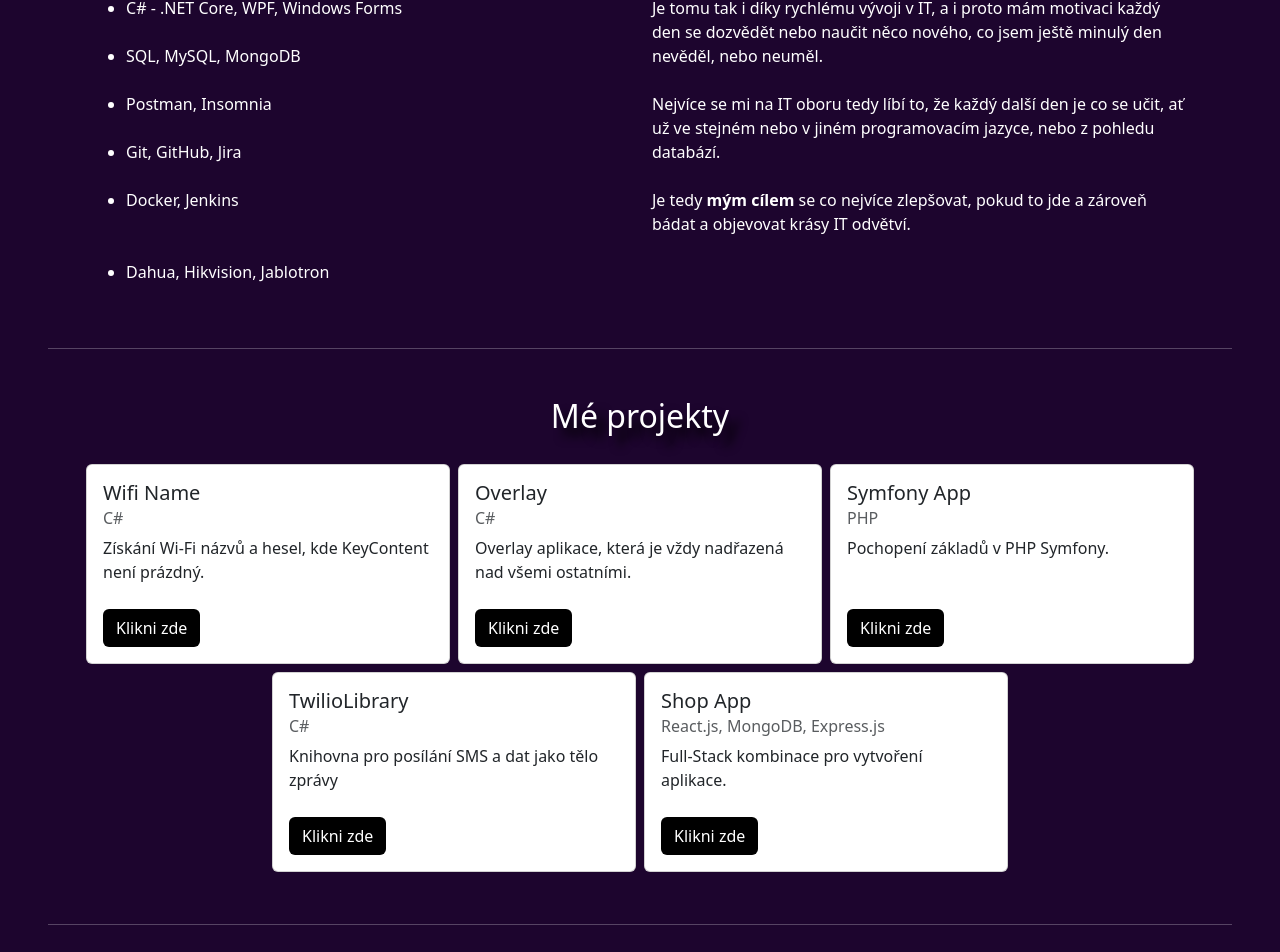
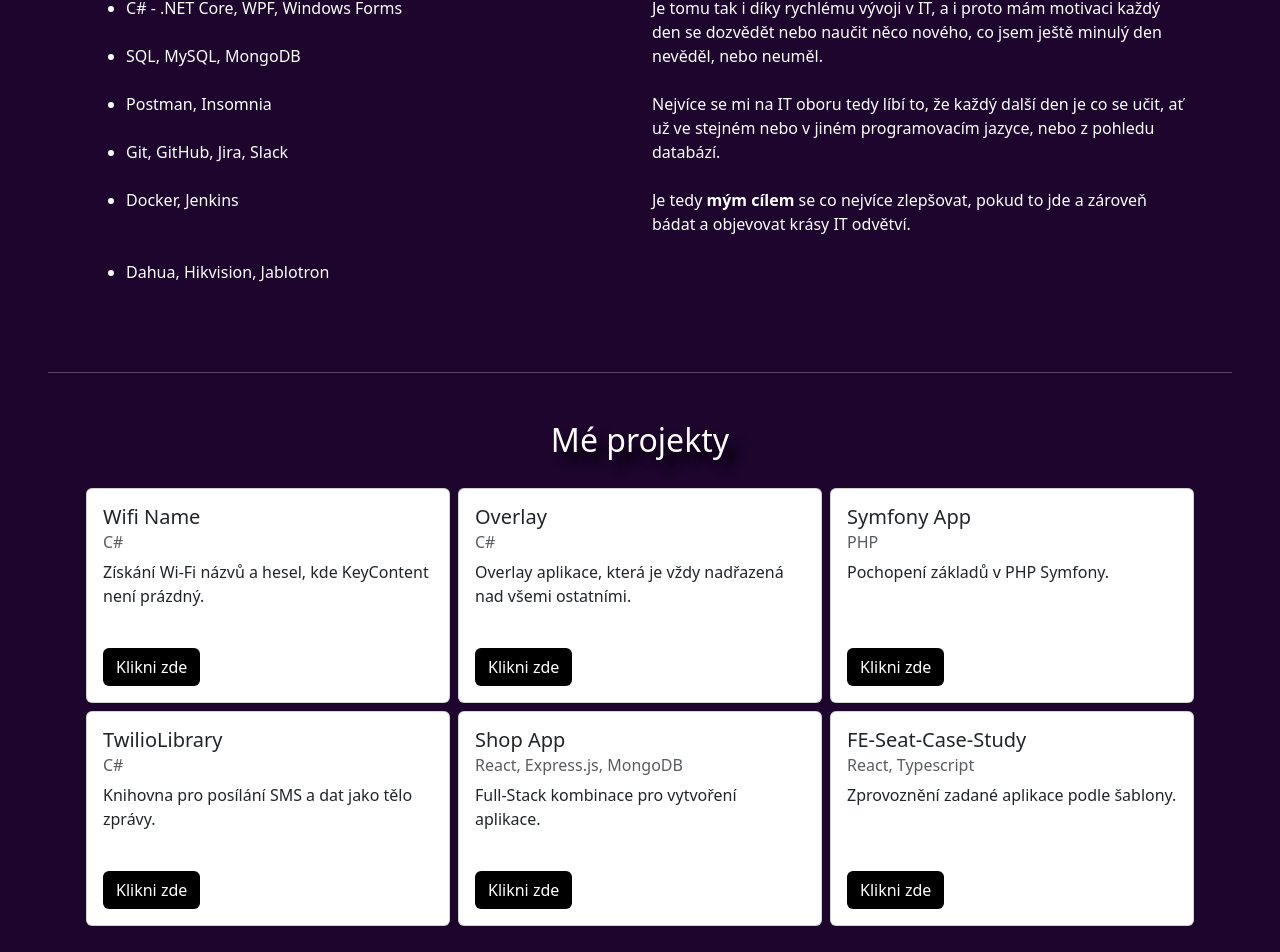
Before and after one commit to mhrubes/My-Portfolio, a React (Create React App) app in the folder portfolio/: page /about in a window 1280 px wide. Shown: the part 697-1649 px from the top of the page. Built offline with nearby package versions, Linux system fonts and the light colour scheme.

Commit message:
Update
Update About page, translation and others

```diff
--- a/portfolio/src/components/Icon.js
+++ b/portfolio/src/components/Icon.js
@@ -1,5 +1,4 @@
 import { useState } from 'react';
-import '../../node_modules/bootstrap/dist/css/bootstrap.css';
 
 function Icon(props) {
     const [activeToolsHover, setActiveToolsHover] = useState('');
--- a/portfolio/src/components/LanguageChange.js
+++ b/portfolio/src/components/LanguageChange.js
@@ -1,5 +1,4 @@
 import { useTranslation } from 'react-i18next';
-import '../../node_modules/bootstrap/dist/css/bootstrap.css';
 
 function LanguageChange(props) {
     const { t, i18n } = useTranslation();
--- /dev/null
+++ b/portfolio/src/components/about/Project-detail.js
@@ -0,0 +1,27 @@
+import { useTranslation } from 'react-i18next';
+import { Link } from 'react-router-dom';
+
+function ProjectDetail(props) {
+    const { t } = useTranslation();
+
+    let { name, progLang, desc, link } = props
+
+    return (
+        <div className='card m-0' style={{ minHeight: '215px' }}>
+            <div className='card-body d-flex flex-column'>
+                <h5 className='card-title'>{name}</h5>
+                <h6 className='card-subtitle mb-2 text-muted'>{progLang}</h6>
+                <p className='card-text'>{t(`aboutPage.${desc}`)}</p>
+                <div className='mt-auto'>
+                    <Link className='text-decoration-none' to={link} target='_blank'>
+                        <button className='btn projectDetailButton'>
+                            <span className=''>{t('aboutPage.clickHere')}</span>
+                        </button>
+                    </Link>
+                </div>
+            </div>
+        </div>
+    );
+}
+
+export default ProjectDetail;
--- /dev/null
+++ b/portfolio/src/components/about/Skills-no-loop-Writter.js
@@ -0,0 +1,20 @@
+import TypeWritter from 'typewriter-effect';
+
+function SkillNoLoopWritter(props) {
+
+    let { lang } = props;
+
+    return (
+        <TypeWritter
+            options={{
+                strings: `${lang}`,
+                autoStart: true,
+                loop: false,
+                delay: 30,
+                cursor: ''
+            }}
+        />
+    );
+}
+
+export default SkillNoLoopWritter;
--- a/portfolio/src/index.js
+++ b/portfolio/src/index.js
@@ -3,8 +3,9 @@ import ReactDOM from 'react-dom/client';
 import './index.css';
 import App from './App';
 import reportWebVitals from './reportWebVitals';
+import './App.css';
+import 'bootstrap';
 import i18n from './i18n';
-import './App.css';
 
 const root = ReactDOM.createRoot(document.getElementById('root'));
 root.render(
--- a/portfolio/src/locales/cs.json
+++ b/portfolio/src/locales/cs.json
@@ -17,9 +17,11 @@
       "wifiNameApp": "Získání Wi-Fi názvů a hesel, kde KeyContent není prázdný.",
       "overlayApp": "Overlay aplikace, která je vždy nadřazená nad všemi ostatními.",
       "symfonyApp": "Pochopení základů v PHP Symfony.",
-      "twilioLibraryApp": "Knihovna pro posílání SMS a dat jako tělo zprávy",
+      "twilioLibraryApp": "Knihovna pro posílání SMS a dat jako tělo zprávy.",
       "shopApp": "Full-Stack kombinace pro vytvoření aplikace.",
+      "feSeatCaseStudy": "Zprovoznění zadané aplikace podle šablony.",
 
+      "clickHere": "Klikni zde",
       "technology": "Technologie",
       "contactMe": "Kontaktujte Mě"
     },
--- a/portfolio/src/locales/en.json
+++ b/portfolio/src/locales/en.json
@@ -1,5 +1,5 @@
 {
-  "hi": "Hi!",
+  "hi": "Hey!",
   "inDevelopment": "In Development",
 
   "mainPage": {
@@ -19,7 +19,9 @@
     "symfonyApp": "Learning basics in PHP Symfony.",
     "twilioLibraryApp": "Library for sending SMS (now) and data as body of message.",
     "shopApp": "Testing Full Stack App in JS React / others programs.",
+    "feSeatCaseStudy": "Launch the specified application according to the template.",
 
+    "clickHere": "Click here",
     "technology": "Technology",
     "contactMe": "Contact Me"
   },
--- a/portfolio/src/navigation.js
+++ b/portfolio/src/navigation.js
@@ -1,6 +1,5 @@
 import { useTranslation } from 'react-i18next';
 import { Link, useLocation } from 'react-router-dom';
-import '../node_modules/bootstrap/dist/css/bootstrap.css';
 
 import Language from './components/LanguageChange.js';
 
--- a/portfolio/src/pages/About.js
+++ b/portfolio/src/pages/About.js
@@ -1,10 +1,10 @@
 import { useTranslation } from 'react-i18next';
-import { useEffect, useState } from 'react';
-import TypeWritter from 'typewriter-effect';
-import '../../node_modules/bootstrap/dist/css/bootstrap.css';
+import React, { useEffect, useState } from 'react';
 
 import Navigation from '../navigation';
 import Icon from '../components/Icon.js';
+import ProjectDetail from '../components/about/Project-detail';
+import SkillNoLoopWritter from '../components/about/Skills-no-loop-Writter';
 import Language from '../components/LanguageChange';
 
 import { Link } from 'react-router-dom';
@@ -26,6 +26,7 @@ function About() {
         { className: 'devicon-nodejs-plain', title: 'Node.js' },
         { className: 'devicon-react-original', title: 'React.js' },
         { className: 'devicon-nextjs-plain', title: 'Next.js' },
+        { className: 'devicon-typescript-plain', title: 'Typescript' },
         { className: 'devicon-csharp-plain', title: 'C#' },
         { className: 'devicon-dotnetcore-plain', title: '.NET Core' },
         { className: 'devicon-blazor-original', title: 'C# Blazor' },
@@ -41,6 +42,18 @@ function About() {
         { className: 'devicon-jira-plain', title: 'Jira' },
         { className: 'devicon-docker-plain', title: 'Docker' },
         { className: 'devicon-jenkins-line', title: 'Jenkins' },
+    ];
+
+    const skillsObj = [
+        'HTML, CSS - Bootstrap',
+        'Javascript - Node.js, React.js, Express.js, Typescript',
+        'C# - .NET Core, WPF, Windows Forms',
+        'SQL, MySQL, MongoDB',
+        'Postman, Insomnia',
+        'Git, GitHub, Jira, Slack',
+        'Docker, Jenkins',
+        '',
+        'Dahua, Hikvision, Jablotron'
     ];
 
     useEffect(() => {
@@ -106,102 +119,16 @@ function About() {
                     <div className='col-md-6'>
                         <p className='text-center h4 pb-3 setShadow'>{t('aboutPage.technicalKnowledge')}</p>
                         <ul>
-                            <li>
-                                <TypeWritter
-                                    options={{
-                                        strings: 'HTML, CSS - Bootstrap',
-                                        autoStart: true,
-                                        loop: false,
-                                        delay: 20,
-                                        cursor: ''
-                                    }}
-                                />
-                            </li>
-                            <br />
-                            <li>
-                                <TypeWritter
-                                    options={{
-                                        strings: 'Javascript - Node.js, React.js, Express.js',
-                                        autoStart: true,
-                                        loop: false,
-                                        delay: 30,
-                                        cursor: ''
-                                    }}
-                                />
-                            </li>
-                            <br />
-                            <li>
-                                <TypeWritter
-                                    options={{
-                                        strings: 'C# - .NET Core, WPF, Windows Forms',
-                                        autoStart: true,
-                                        loop: false,
-                                        delay: 30,
-                                        cursor: ''
-                                    }}
-                                />
-                            </li>
-                            <br />
-                            <li>
-                                <TypeWritter
-                                    options={{
-                                        strings: 'SQL, MySQL, MongoDB',
-                                        autoStart: true,
-                                        loop: false,
-                                        delay: 30,
-                                        cursor: ''
-                                    }}
-                                />
-                            </li>
-                            <br />
-                            <li>
-                                <TypeWritter
-                                    options={{
-                                        strings: 'Postman, Insomnia',
-                                        autoStart: true,
-                                        loop: false,
-                                        delay: 30,
-                                        cursor: ''
-                                    }}
-                                />
-                            </li>
-                            <br />
-                            <li>
-                                <TypeWritter
-                                    options={{
-                                        strings: 'Git, GitHub, Jira',
-                                        autoStart: true,
-                                        loop: false,
-                                        delay: 30,
-                                        cursor: ''
-                                    }}
-                                />
-                            </li>
-                            <br />
-                            <li>
-                                <TypeWritter
-                                    options={{
-                                        strings: 'Docker, Jenkins',
-                                        autoStart: true,
-                                        loop: false,
-                                        delay: 30,
-                                        cursor: ''
-                                    }}
-                                />
-                            </li>
-                            <br />
-                            <br />
-                            <li>
-                                <TypeWritter
-                                    options={{
-                                        strings: 'Dahua, Hikvision, Jablotron',
-                                        autoStart: true,
-                                        loop: false,
-                                        delay: 30,
-                                        cursor: ''
-                                    }}
-                                />
-                            </li>
+                            {skillsObj.map((item, index) => (
+                                <span key={index}>
+                                    {item !== '' &&
+                                        <li>
+                                            <SkillNoLoopWritter lang={item} />
+                                        </li>
+                                    }
+                                    <br />
+                                </span>
+                            ))}
                         </ul>
 
                         {window.innerWidth <= 750 && <hr className='text-white' />}
@@ -224,91 +151,57 @@ function About() {
             <div className='container text-white'>
                 <div className='row m-0'>
                     <div className='col-md-4 p-1'>
-                        <div className='card m-0' style={{ minHeight: '200px' }}>
-                            <div className='card-body d-flex flex-column'>
-                                <h5 className='card-title'>Wifi Name</h5>
-                                <h6 className='card-subtitle mb-2 text-muted'>C#</h6>
-                                <p className='card-text'>{t('aboutPage.wifiNameApp')}</p>
-                                <div className='mt-auto'>
-                                    <Link className='text-decoration-none' to='https://github.com/mhrubes/WifiName' target='_blank'>
-                                        <button className='btn projectDetailButton'>
-                                            <span className=''>Klikni zde</span>
-                                        </button>
-                                    </Link>
-
-                                </div>
-                            </div>
-                        </div>
+                        <ProjectDetail
+                            name='Wifi Name'
+                            progLang='C#'
+                            desc='wifiNameApp'
+                            link='https://github.com/mhrubes/WifiName'
+                        />
                     </div>
 
                     <div className='col-md-4 p-1'>
-                        <div className='card m-0' style={{ minHeight: '200px' }}>
-                            <div className='card-body d-flex flex-column'>
-                                <h5 className='card-title'>Overlay</h5>
-                                <h6 className='card-subtitle mb-2 text-muted'>C#</h6>
-                                <p className='card-text'>{t('aboutPage.overlayApp')}</p>
-                                <div className='mt-auto'>
-                                    <Link className='text-decoration-none' to='https://github.com/mhrubes/Overlay' target='_blank'>
-                                        <button className='btn projectDetailButton'>
-                                            <span className=''>Klikni zde</span>
-                                        </button>
-                                    </Link>
-                                </div>
-                            </div>
-                        </div>
+                        <ProjectDetail
+                            name='Overlay'
+                            progLang='C#'
+                            desc='overlayApp'
+                            link='https://github.com/mhrubes/Overlay'
+                        />
                     </div>
 
                     <div className='col-md-4 p-1'>
-                        <div className='card m-0' style={{ minHeight: '200px' }}>
-                            <div className='card-body d-flex flex-column'>
-                                <h5 className='card-title'>Symfony App</h5>
-                                <h6 className='card-subtitle mb-2 text-muted'>PHP</h6>
-                                <p className='card-text'>{t('aboutPage.symfonyApp')}</p>
-                                <div className='mt-auto'>
-                                    <Link className='text-decoration-none' to='https://github.com/mhrubes/SymfonyApp' target='_blank'>
-                                        <button className='btn projectDetailButton'>
-                                            <span className=''>Klikni zde</span>
-                                        </button>
-                                    </Link>
-                                </div>
-                            </div>
-                        </div>
-                    </div>
-
-                    {windowWidth > 750 && <div className='col-md-2  p-1'></div>}
-
-                    <div className='col-md-4 p-1'>
-                        <div className='card m-0' style={{ minHeight: '200px' }}>
-                            <div className='card-body d-flex flex-column'>
-                                <h5 className='card-title'>TwilioLibrary</h5>
-                                <h6 className='card-subtitle mb-2 text-muted'>C#</h6>
-                                <p className='card-text'>{t('aboutPage.twilioLibraryApp')}</p>
-                                <div className='mt-auto'>
-                                    <Link className='text-decoration-none' to='https://github.com/mhrubes/TwilioLibrary' target='_blank'>
-                                        <button className='btn projectDetailButton'>
-                                            <span className=''>Klikni zde</span>
-                                        </button>
-                                    </Link>
-                                </div>
-                            </div>
-                        </div>
+                        <ProjectDetail
+                            name='Symfony App'
+                            progLang='PHP'
+                            desc='symfonyApp'
+                            link='https://github.com/mhrubes/SymfonyApp'
+                        />
                     </div>
 
                     <div className='col-md-4 p-1'>
-                        <div className='card m-0' style={{ minHeight: '200px' }}>
-                            <div className='card-body d-flex flex-column'>
-                                <h5 className='card-title'>Shop App</h5>
-                                <h6 className='card-subtitle mb-2 text-muted'>React.js, MongoDB, Express.js</h6>
-                                <p className='card-text'>{t('aboutPage.shopApp')}</p>
-                                <div className='mt-auto'>
-                                    <Link className='text-decoration-none' to='https://github.com/mhrubes/shop_testing' target='_blank'>
-                                        <button className='btn projectDetailButton'>
-                                            <span className=''>Klikni zde</span>
-                                        </button>
-                                    </Link>
-                                </div>
-                            </div>
-                        </div>
+                        <ProjectDetail
+                            name='TwilioLibrary'
+                            progLang='C#'
+                            desc='twilioLibraryApp'
+                            link='https://github.com/mhrubes/TwilioLibrary'
+                        />
+                    </div>
+
+                    <div className='col-md-4 p-1'>
+                        <ProjectDetail
+                            name='Shop App'
+                            progLang='React, Express.js, MongoDB'
+                            desc='shopApp'
+                            link='https://github.com/mhrubes/shop_testing'
+                        />
+                    </div>
+
+                    <div className='col-md-4 p-1'>
+                        <ProjectDetail
+                            name='FE-Seat-Case-Study'
+                            progLang='React, Typescript'
+                            desc='feSeatCaseStudy'
+                            link='https://github.com/mhrubes/frontend-seating-case-study'
+                        />
                     </div>
                 </div>
             </div>
@@ -325,14 +218,14 @@ function About() {
                 <div className='row m-0'>
                     {windowWidth >= 1100 && <div className='col-xl-1'></div>}
                     {technologyObj.map((item, index) => (
-                        <>
-                            <div key={index} className='col-xl-2 col-lg-3 col-md-3 col-6 p-1'>
-                                <div className='toolsBox d-flex justify-content-center align-items-center' title={item.title}>
+                        <React.Fragment key={index}>
+                            <div className='col-xl-2 col-lg-3 col-md-3 col-6 p-1'>
+                                <div className='toolsBox d-flex justify-content-center align-items-center rounded' title={item.title}>
                                     <Icon iconName={item.className} title={item.title} />
                                 </div>
                             </div>
                             {(index === 4 || index === 10 || index === 15 || index === 21) && windowWidth >= 1100 && <div className='col-xl-1'></div>}
-                        </>
+                        </React.Fragment>
                     ))}
                 </div>
             </div>
--- a/portfolio/src/pages/Contact.js
+++ b/portfolio/src/pages/Contact.js
@@ -2,7 +2,6 @@ import { useState, useEffect } from 'react';
 import { useTranslation } from 'react-i18next';
 import { Link } from 'react-router-dom';
 import TypeWritter from 'typewriter-effect';
-import '../../node_modules/bootstrap/dist/css/bootstrap.css';
 
 import facebookImage from '../icons/facebook.png';
 import instagramImage from '../icons/instagram.png';
@@ -13,7 +12,7 @@ import { faUser, faMobileAlt, faEnvelope, faMapMarkerAlt } from '@fortawesome/fr
 import Navigation from '../navigation';
 
 function Contact() {
-    const { t, i18n } = useTranslation();
+    const { t } = useTranslation();
     const [windowWidth, setWindowWidth] = useState(window.innerWidth);
 
     const [email, setEmail] = useState('');
--- a/portfolio/src/pages/Main.js
+++ b/portfolio/src/pages/Main.js
@@ -1,6 +1,5 @@
 import { useTranslation } from 'react-i18next';
 import TypeWritter from 'typewriter-effect';
-import '../../node_modules/bootstrap/dist/css/bootstrap.css';
 
 import { Link } from 'react-router-dom';
 import Navigation from '../navigation';
```
